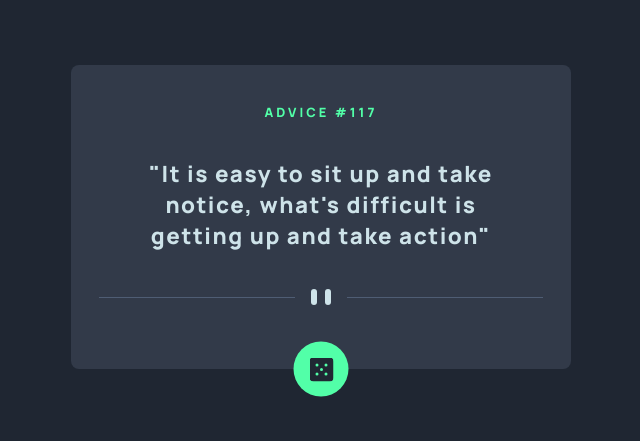
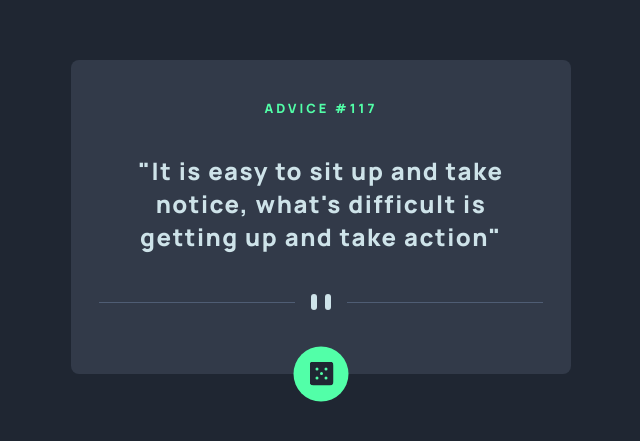
Before and after one commit to imohib168/advice-generator, a plain HTML site: page index.html in a window 1280 px wide. Shown: the part 183-624 px from the top of the page, without its empty margins (319-959 px from the left). Drawn offline with nearby package versions, Linux system fonts and the light colour scheme.

Commit message:
chnage font size of advice text

```diff
--- a/style.css
+++ b/style.css
@@ -124,7 +124,8 @@ body {
   }
 
   .advice {
-    padding: 0.5em 1.2em;
+    font-size: 1.5rem;
+    padding: 0.5em 1em;
   }
 }
 
```
